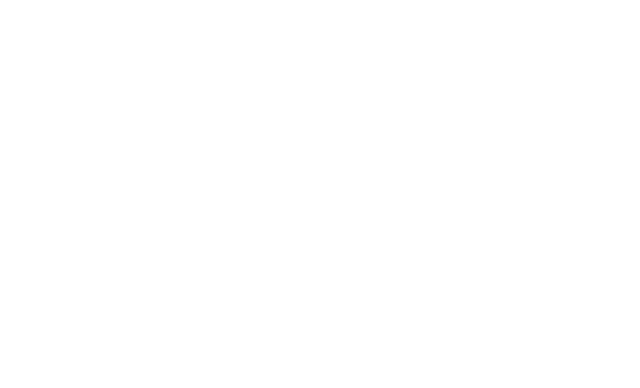
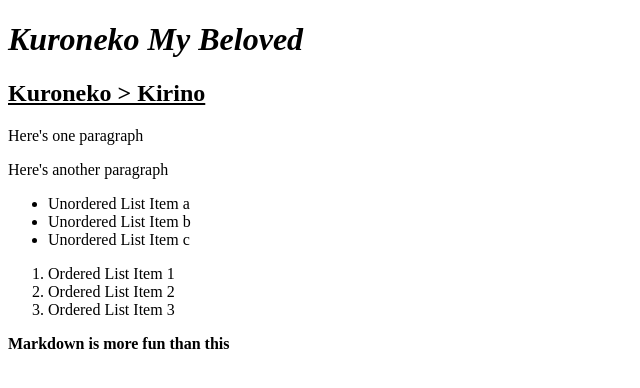
Before and after one commit to NecRaul/The-Odin-Project, a plain HTML site: page index.html in a window 1280 px wide. Shown: the whole page, without its empty margins (0-640 px from the left). Drawn offline with Linux system fonts and the light colour scheme.

Commit message:
Headers, paragraphs, lists, formatting, comments

```diff
--- a/index.html
+++ b/index.html
@@ -7,5 +7,23 @@
     <link rel="icon" href="favicon.ico" />
     <title>Kuroneko</title>
   </head>
-  <body></body>
+  <body>
+    <h1><em>Kuroneko My Beloved</em></h1>
+    <h2><u>Kuroneko > Kirino</u></h2>
+    <p>Here's one paragraph</p>
+    <p>Here's another paragraph</p>
+    <!--And here's a comment-->
+    <ul>
+      <li>Unordered List Item a</li>
+      <li>Unordered List Item b</li>
+      <li>Unordered List Item c</li>
+    </ul>
+    <ol>
+      <li>Ordered List Item 1</li>
+      <li>Ordered List Item 2</li>
+      <li>Ordered List Item 3</li>
+    </ol>
+
+    <p><strong>Markdown is more fun than this</strong></p>
+  </body>
 </html>
```
